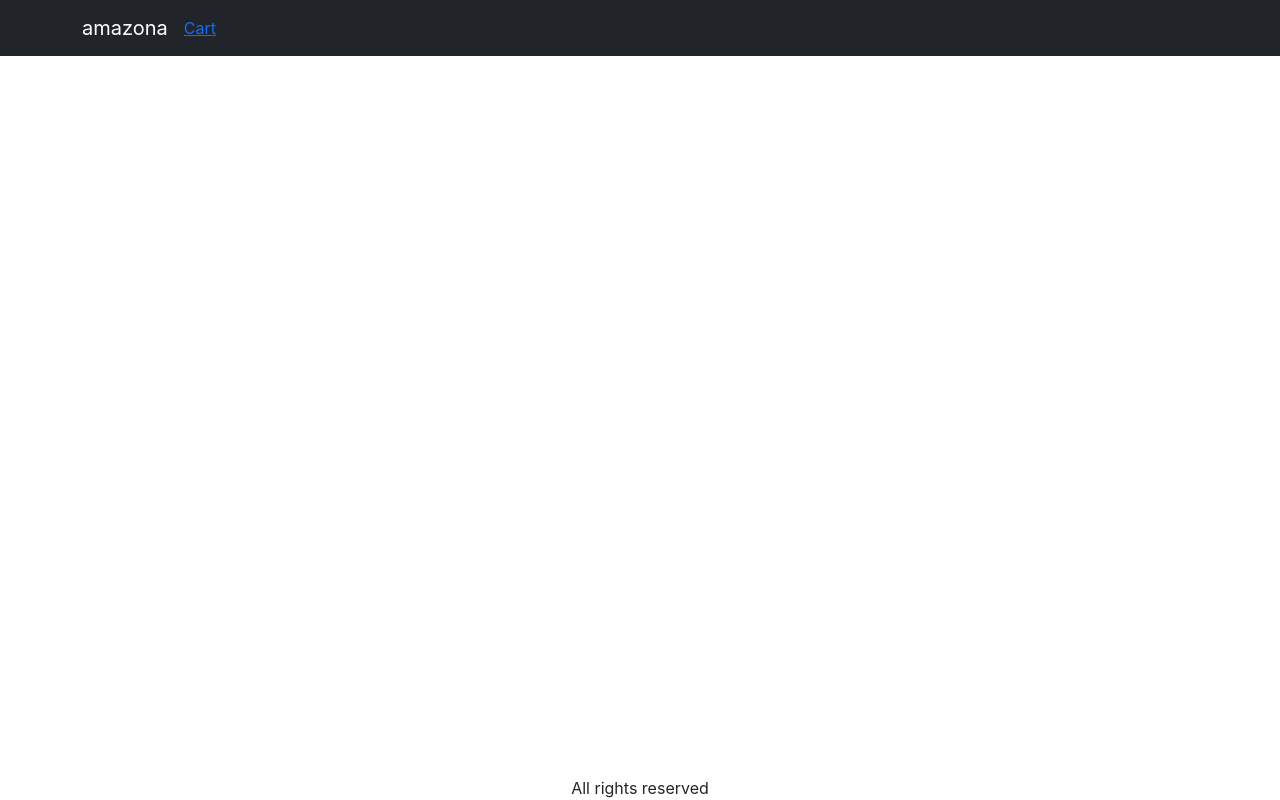
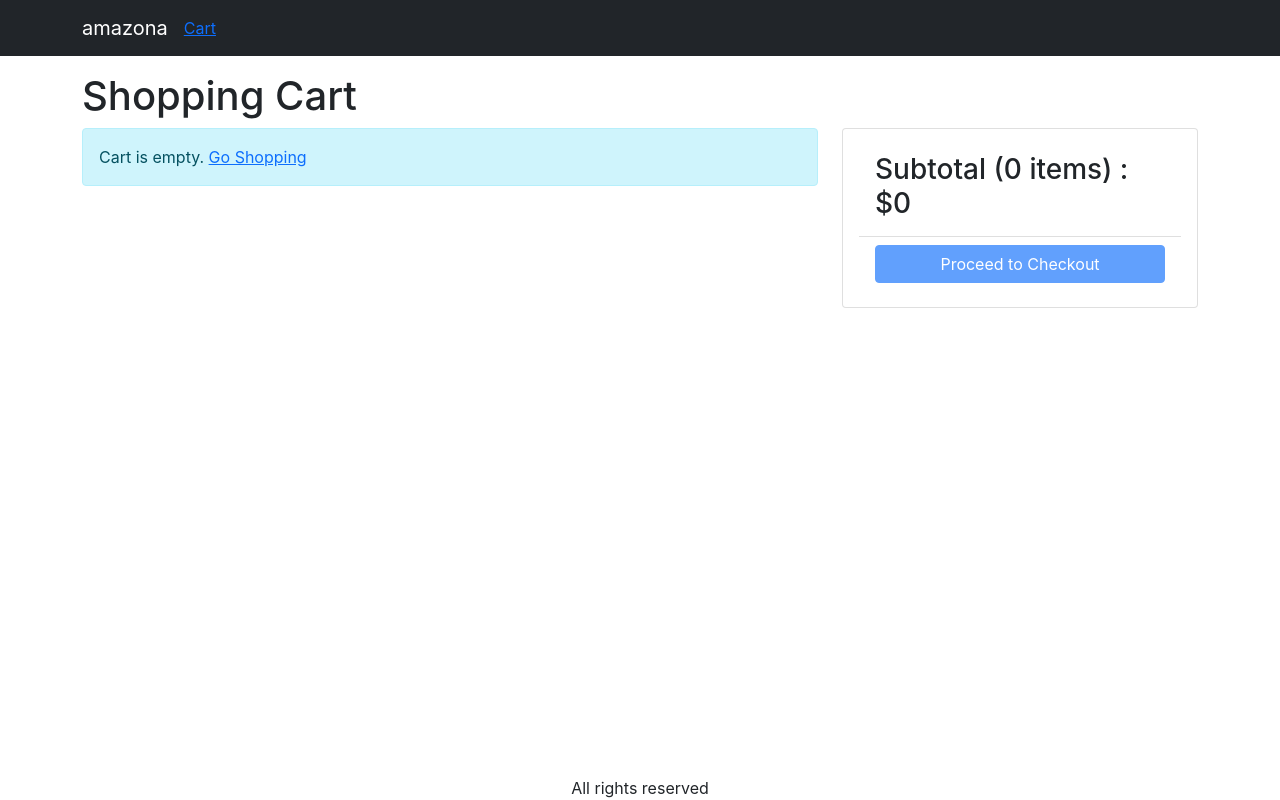
Before and after one commit to aditijain-11/eCom, a React (Create React App) app in the folder client/: page /cart in a window 1280 px wide. Built offline with nearby package versions, Linux system fonts and the light colour scheme.

Commit message:
add seperate cart page <pending issues to add functionality>

```diff
--- a/client/src/App.js
+++ b/client/src/App.js
@@ -8,6 +8,7 @@
 import Badge from 'react-bootstrap/Badge';
 import { useContext } from 'react';
 import { Store } from './Store';
+import CartScreen from './Screens/CartScreen';
 
 function App() {
   const { state } = useContext(Store);
@@ -38,6 +39,7 @@
           <Container className="mt-3">
             <Routes>
               <Route path="/product/:slug" element={<ProductScreen />} />
+              <Route path="/cart" element={<CartScreen />} />
               <Route path="/" element={<HomeScreen />} />
             </Routes>
           </Container>
--- /dev/null
+++ b/client/src/Screens/CartScreen.js
@@ -0,0 +1,100 @@
+import { useContext } from 'react';
+import { Store } from '../Store';
+import { Helmet } from 'react-helmet-async';
+import Row from 'react-bootstrap/Row';
+import Col from 'react-bootstrap/Col';
+import MessageBox from '../components/MessageBox';
+import ListGroup from 'react-bootstrap/ListGroup';
+import Button from 'react-bootstrap/Button';
+import Card from 'react-bootstrap/Card';
+import { Link } from 'react-router-dom';
+
+export default function CartScreen() {
+  const { state, dispatch: ctxDispatch } = useContext(Store);
+  const {
+    cart: { cartItems },
+  } = state;
+
+  return (
+    <div>
+      <Helmet>
+        <title>Shopping Cart</title>
+      </Helmet>
+      <h1>Shopping Cart</h1>
+      <Row>
+        <Col md={8}>
+          {cartItems.length === 0 ? (
+            <MessageBox>
+              Cart is empty. <Link to="/">Go Shopping</Link>
+            </MessageBox>
+          ) : (
+            <ListGroup>
+              {cartItems.map((item) => (
+                <ListGroup.Item key={item._id}>
+                  <Row className="align-items-center">
+                    <Col md={4}>
+                      <img
+                        src={item.image}
+                        alt={item.name}
+                        className="img-fluid rounded img-thumbnail"
+                      ></img>{' '}
+                      <Link to={`/product/${item.slug}`}>{item.name}</Link>
+                    </Col>
+                    <Col md={3}>
+                      <Button variant="light" disabled={item.quantity === 1}>
+                        <i className="fas fa-minus-circle"></i>
+                      </Button>{' '}
+                      <span>{item.quantity}</span>{' '}
+                      <Button
+                        variant="light"
+                        disabled={item.quantity === item.countInStock}
+                      >
+                        <i className="fas fa-plus-circle"></i>
+                      </Button>
+                    </Col>
+                    <Col md={3}>${item.price}</Col>
+                    <Col md={2}>
+                      <Button variant="light">
+                        <i className="fas fa-trash"></i>
+                      </Button>
+                    </Col>
+                  </Row>
+                </ListGroup.Item>
+              ))}
+            </ListGroup>
+          )}
+        </Col>
+        <Col md={4}>
+          <Card>
+            <Card.Body>
+              <ListGroup variant="flush">
+                <ListGroup.Item>
+                  <h3>
+                    {/* add tax functionality */}
+                    Subtotal ({cartItems.reduce(
+                      (a, c) => a + c.quantity,
+                      0
+                    )}{' '}
+                    items) : $
+                    {cartItems.reduce((a, c) => a + c.price * c.quantity, 0)}
+                  </h3>
+                </ListGroup.Item>
+                <ListGroup.Item>
+                  <div className="d-grid">
+                    <Button
+                      type="button"
+                      variant="primary"
+                      disabled={cartItems.length === 0}
+                    >
+                      Proceed to Checkout
+                    </Button>
+                  </div>
+                </ListGroup.Item>
+              </ListGroup>
+            </Card.Body>
+          </Card>
+        </Col>
+      </Row>
+    </div>
+  );
+}
--- a/client/src/Screens/ProductScreen.js
+++ b/client/src/Screens/ProductScreen.js
@@ -1,6 +1,6 @@
 import axios from 'axios';
 import { useContext, useEffect, useReducer } from 'react';
-import { useParams } from 'react-router-dom';
+import { useNavigate, useParams } from 'react-router-dom';
 import Row from 'react-bootstrap/Row';
 import Col from 'react-bootstrap/Col';
 import Card from 'react-bootstrap/Card';
@@ -26,6 +26,7 @@
   }
 };
 function ProductScreen() {
+  const navigate = useNavigate();
   const params = useParams();
   const { slug } = params;
   const [{ loading, error, product }, dispatch] = useReducer(reducer, {
@@ -60,6 +61,7 @@
       type: 'CART_ADD_ITEM',
       payload: { ...product, quantity },
     });
+    navigate('/cart');
   };
   return loading ? (
     <LoadingBox />
--- a/client/src/index.css
+++ b/client/src/index.css
@@ -40,3 +40,6 @@
 .img-large {
   max-width: 100%;
 }
+.img-thumbnail {
+  height: 80px;
+}
```
